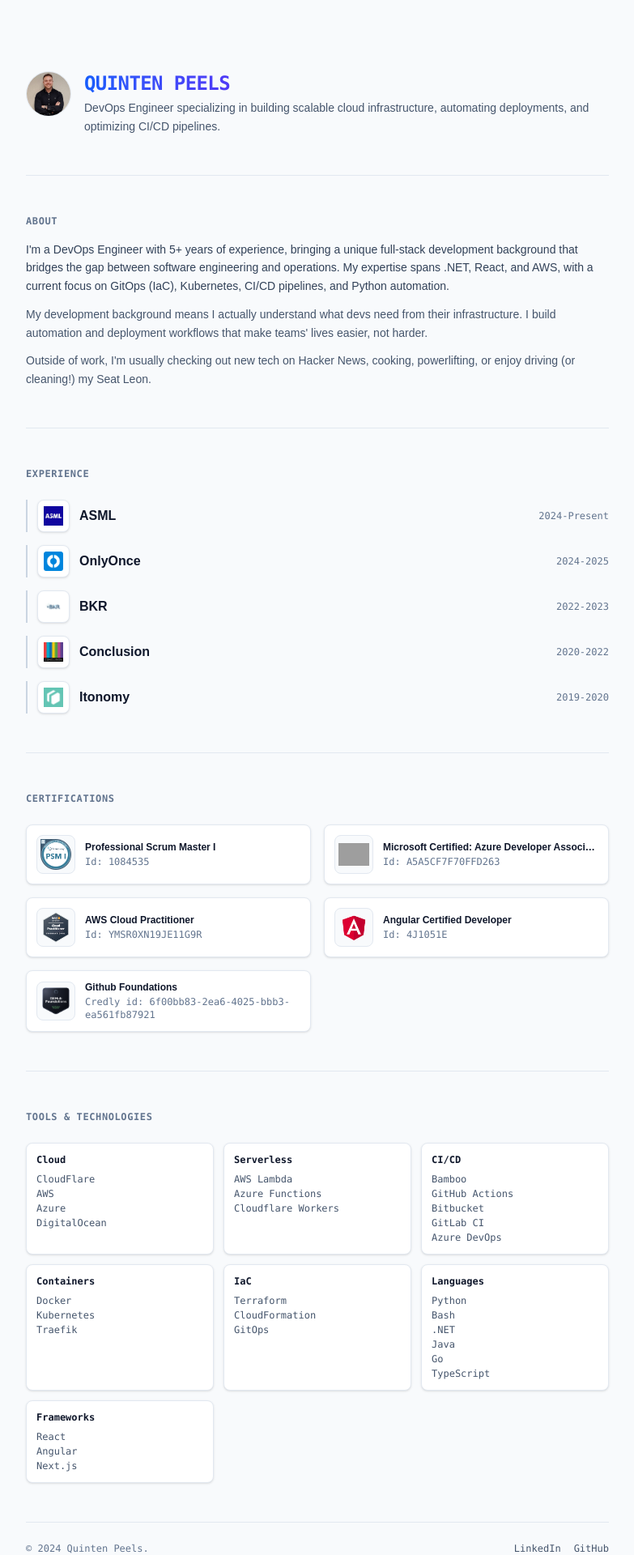
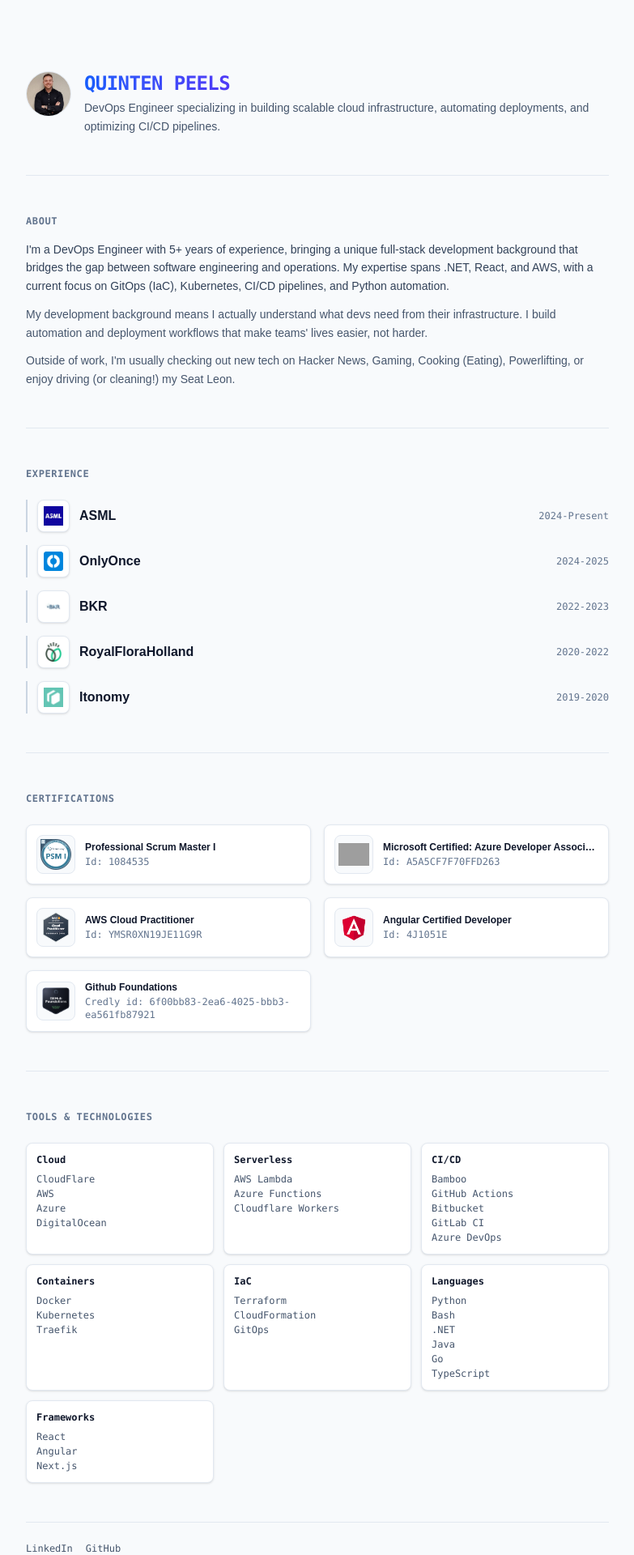
Before and after one commit to Quintenps/quinten.dev, a Next.js app: page / in a window 1280 px wide. Shown: the top 1920 px of the page at 81% size, without its empty margins (248-1031 px from the left). Built offline with nearby package versions, Linux system fonts and the light colour scheme; grey boxes are pictures that could not be loaded.

Commit message:
Style and text changes

```diff
--- a/app/page.tsx
+++ b/app/page.tsx
@@ -19,9 +19,9 @@
       logo: "/clients/bkr.webp"
     },
     {
-      name: "Conclusion",
+      name: "RoyalFloraHolland",
       year: "2020-2022",
-      logo: "/clients/conclusion.jpg"
+      logo: "/clients/royalfloraholland.jpeg"
     },
     {
       name: "Itonomy",
@@ -109,7 +109,7 @@
             My development background means I actually understand what devs need from their infrastructure. I build automation and deployment workflows that make teams&apos; lives easier, not harder.
           </p>
           <p className="text-sm leading-relaxed text-slate-600 dark:text-slate-400">
-            Outside of work, I&apos;m usually checking out new tech on Hacker News, cooking, powerlifting, or enjoy driving (or cleaning!) my Seat Leon.
+            Outside of work, I&apos;m usually checking out new tech on Hacker News, Gaming, Cooking (Eating), Powerlifting, or enjoy driving (or cleaning!) my Seat Leon.
           </p>
         </section>
 
@@ -122,10 +122,10 @@
             {clients.map((client, index) => (
               <div
                 key={index}
-                className="group flex items-center gap-3 border-l-2 border-slate-300 dark:border-slate-800 pl-3 transition-all hover:border-blue-500 dark:hover:border-indigo-500 animate-fade-in-up"
+                className="group flex items-center gap-3 border-l-2 border-slate-300 dark:border-slate-800 pl-3 transition-all duration-200 hover:border-blue-500 dark:hover:border-indigo-500 hover:translate-x-1 animate-fade-in-up"
                 style={{ animationDelay: `${300 + index * 100}ms` }}
               >
-                <div className="flex h-10 w-10 shrink-0 items-center justify-center rounded-lg border border-slate-200 dark:border-slate-800 bg-white dark:bg-slate-900 shadow-sm">
+                <div className="flex h-10 w-10 shrink-0 items-center justify-center rounded-lg border border-slate-200 dark:border-slate-800 bg-white dark:bg-slate-900 shadow-sm transition-all duration-200 group-hover:shadow-md group-hover:scale-110">
                   <Image
                     src={client.logo}
                     alt={`${client.name} logo`}
@@ -154,7 +154,7 @@
             {certifications.map((cert, index) => (
               <div
                 key={index}
-                className="flex items-center gap-3 rounded-lg border border-slate-200 dark:border-slate-800 bg-white dark:bg-slate-900 p-3 shadow-sm animate-fade-in-up"
+                className="flex items-center gap-3 rounded-lg border border-slate-200 dark:border-slate-800 bg-white dark:bg-slate-900 p-3 shadow-sm transition-all duration-200 hover:shadow-md hover:scale-[1.02] hover:border-slate-300 dark:hover:border-slate-700 animate-fade-in-up"
                 style={{ animationDelay: `${700 + index * 50}ms` }}
               >
                 <div className="flex h-12 w-12 shrink-0 items-center justify-center rounded-lg border border-slate-200 dark:border-slate-800 bg-slate-50 dark:bg-slate-950 p-1">
@@ -188,7 +188,7 @@
             {tools.map((tool, index) => (
               <div
                 key={index}
-                className="rounded-lg border border-slate-200 dark:border-slate-800 bg-white dark:bg-slate-900 p-3 shadow-sm animate-fade-in-up"
+                className="rounded-lg border border-slate-200 dark:border-slate-800 bg-white dark:bg-slate-900 p-3 shadow-sm transition-all duration-200 hover:shadow-md hover:scale-[1.02] hover:border-slate-300 dark:hover:border-slate-700 animate-fade-in-up"
                 style={{ animationDelay: `${900 + index * 50}ms` }}
               >
                 <h3 className="mb-2 text-xs font-semibold text-slate-900 dark:text-slate-100 font-mono">{tool.category}</h3>
@@ -207,17 +207,12 @@
         {/* Footer */}
         <footer className="border-t border-slate-200 dark:border-slate-800 py-6 animate-fade-in animation-delay-1200">
           <div className="flex flex-col items-center gap-3 sm:flex-row sm:justify-between">
-            <div className="text-center sm:text-left">
-              <p className="text-xs text-slate-500 font-mono">
-                © {new Date().getFullYear()} Quinten Peels.
-              </p>
-            </div>
             <div className="flex gap-4">
               <a
                 href="https://linkedin.com/in/quintenpeels"
                 target="_blank"
                 rel="noopener noreferrer"
-                className="text-xs text-slate-600 dark:text-slate-400 transition-colors hover:text-blue-600 dark:hover:text-indigo-400 font-mono"
+                className="text-xs text-slate-600 dark:text-slate-400 transition-all duration-200 hover:text-blue-600 dark:hover:text-indigo-400 hover:-translate-y-0.5 font-mono"
                 aria-label="LinkedIn"
               >
                 LinkedIn
@@ -226,7 +221,7 @@
                 href="https://github.com/quintenps"
                 target="_blank"
                 rel="noopener noreferrer"
-                className="text-xs text-slate-600 dark:text-slate-400 transition-colors hover:text-blue-600 dark:hover:text-indigo-400 font-mono"
+                className="text-xs text-slate-600 dark:text-slate-400 transition-all duration-200 hover:text-blue-600 dark:hover:text-indigo-400 hover:-translate-y-0.5 font-mono"
                 aria-label="GitHub"
               >
                 GitHub
```
Also changed, not shown: public/clients/royalfloraholland.jpeg (added).
